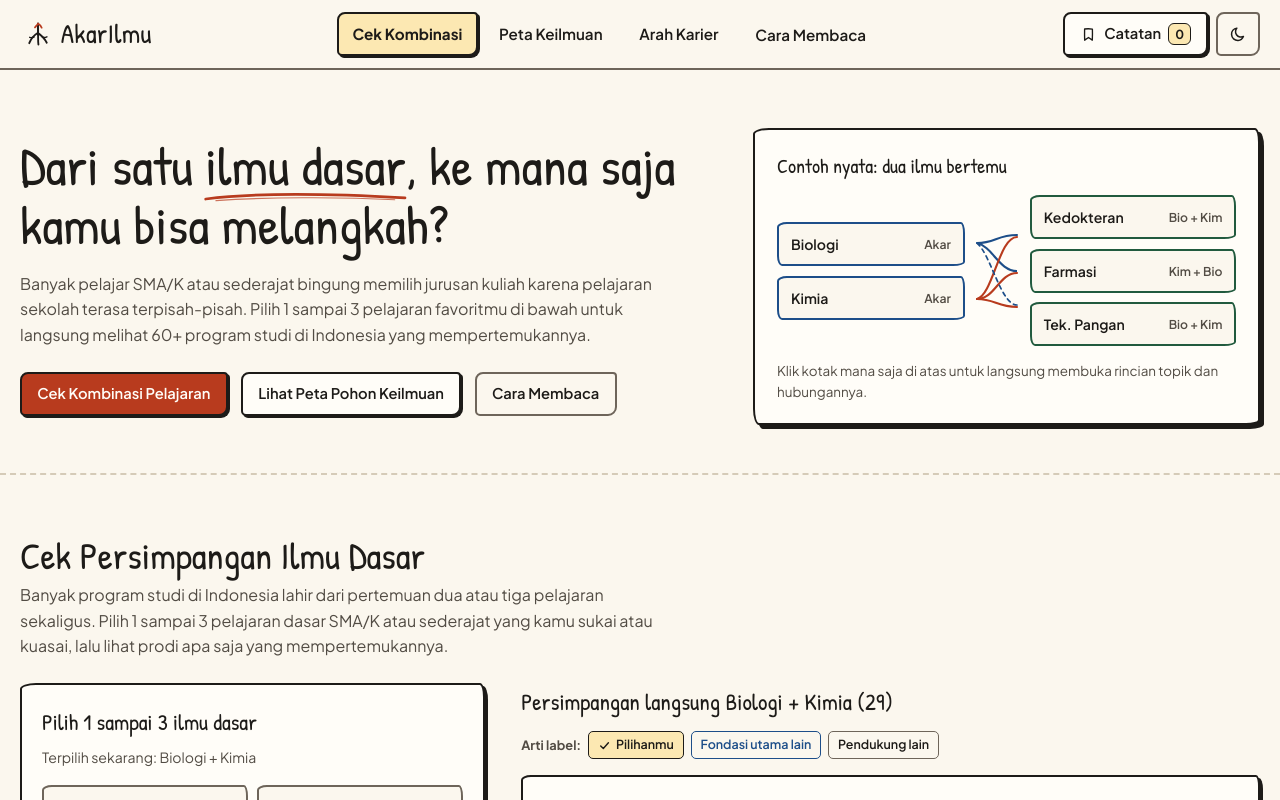
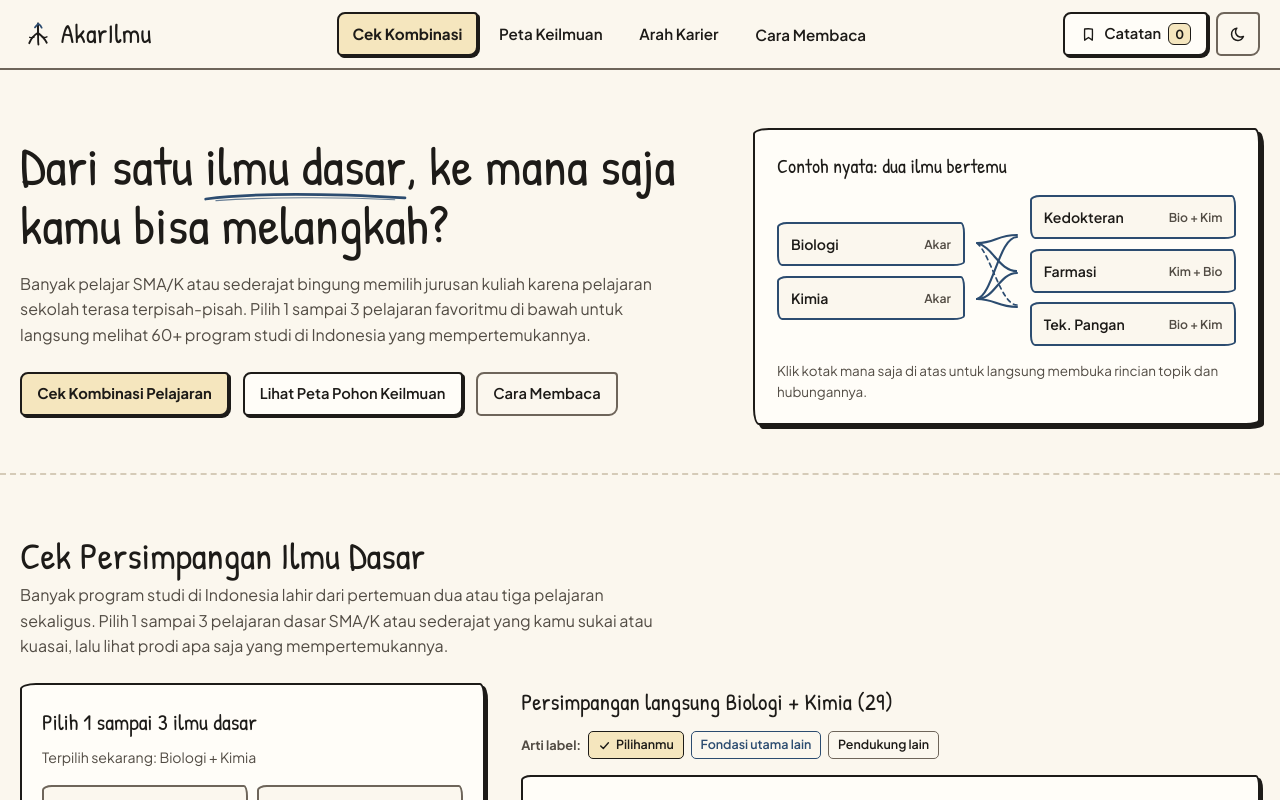
Before and after one commit to cahyadies/akarilmu, a React (Vite) app: page / in a window 1280 px wide. Shown: the top 800 px of the page. Built offline with nearby package versions, Linux system fonts and the light colour scheme.

Commit message:
style(theme): unify Cek Kombinasi and entire site into single calm monotone/duotone palette

```diff
--- a/src/styles/sketchbook.css
+++ b/src/styles/sketchbook.css
@@ -7,12 +7,12 @@
   --border-strong: #1d1b18;
   --border-ink: #6e655a;
   --border-soft: #d5cbb8;
-  --ink-blue: #1d4e89;
-  --ink-green: #215a3e;
-  --accent: #b83b1e;
+  --ink-blue: #2c4c70;
+  --ink-green: #2c4c70;
+  --accent: #2c4c70;
   --accent-on: #fffdf8;
   --blue-on: #fffdf8;
-  --highlight-wash: #fce8b2;
+  --highlight-wash: #f5e6be;
   --highlight-border: #1d1b18;
   --shadow-ink: #1d1b18;
   --edge-idle: #9c9181;
@@ -26,23 +26,23 @@
 }
 
 [data-theme='dark'] {
-  --bg-paper: #141820;
-  --bg-card: #1d232e;
-  --bg-muted: #252d3b;
-  --ink: #eceef2;
-  --ink-muted: #b4bfd0;
-  --border-strong: #8392aa;
-  --border-ink: #6e7b91;
-  --border-soft: #323b4b;
-  --ink-blue: #7cb7f2;
-  --ink-green: #72cfa0;
-  --accent: #f08a6c;
-  --accent-on: #141820;
-  --blue-on: #141820;
-  --highlight-wash: #263147;
-  --highlight-border: #e5b95c;
+  --bg-paper: #131720;
+  --bg-card: #1b212d;
+  --bg-muted: #232b3a;
+  --ink: #e8ecf2;
+  --ink-muted: #9da9bc;
+  --border-strong: #68778f;
+  --border-ink: #505d73;
+  --border-soft: #2d3646;
+  --ink-blue: #89aad8;
+  --ink-green: #89aad8;
+  --accent: #89aad8;
+  --accent-on: #131720;
+  --blue-on: #131720;
+  --highlight-wash: #253247;
+  --highlight-border: #89aad8;
   --shadow-ink: #090c10;
-  --edge-idle: #5c6980;
+  --edge-idle: #4e5b70;
   --backdrop-scrim: rgba(8, 11, 16, 0.72);
 }
 
@@ -250,14 +250,15 @@ select:disabled,
 }
 
 .sketch-btn--primary {
-  background-color: var(--accent);
-  color: var(--accent-on);
-  border-color: var(--border-strong);
+  background-color: var(--highlight-wash);
+  color: var(--ink);
+  border-color: var(--highlight-border);
+  font-weight: 700;
 }
 
 .sketch-btn--primary:hover {
-  background-color: var(--accent);
-  filter: brightness(0.95);
+  background-color: var(--highlight-wash);
+  filter: brightness(1.05);
 }
 
 .sketch-btn--ghost {
```
